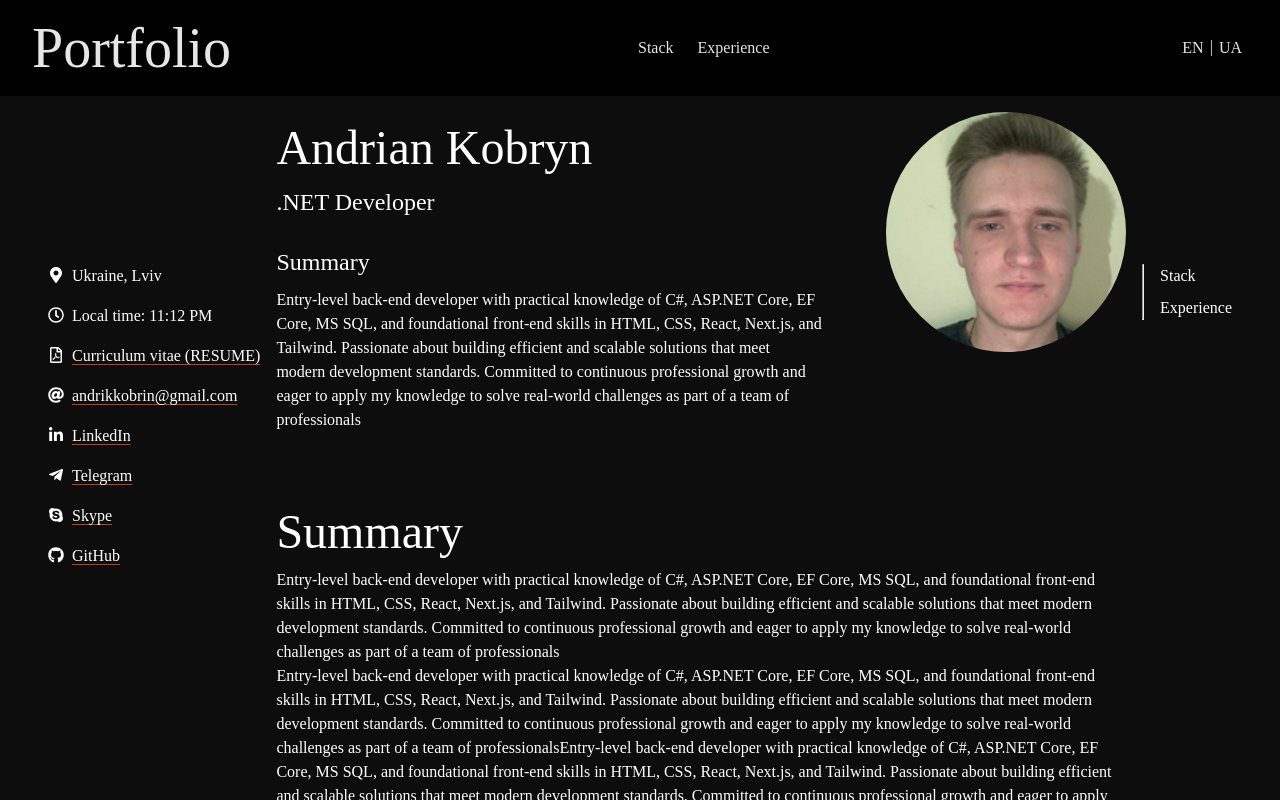
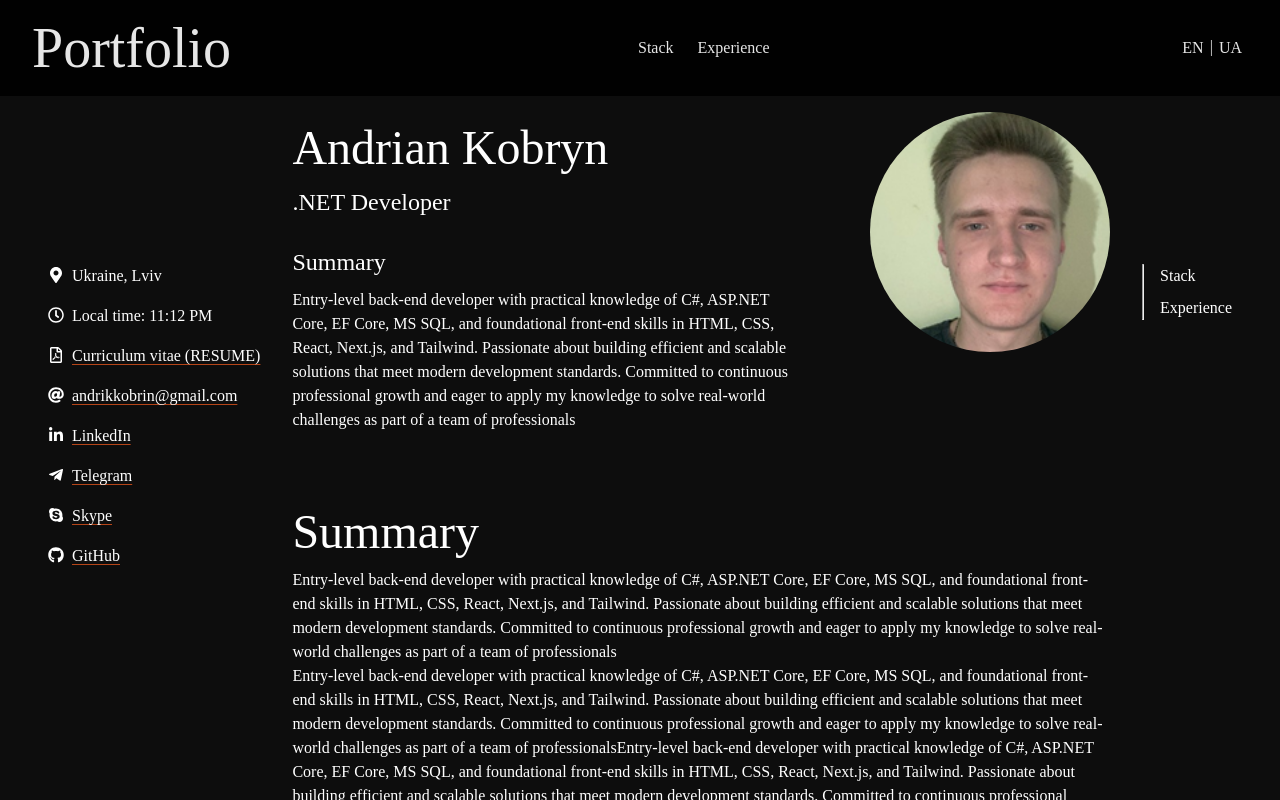
Before and after one commit to TheEnemy25/TheEnemy25, a React (Vite) app: page / in a window 1280 px wide. Built offline with nearby package versions, Linux system fonts and the light colour scheme; a web font is replaced by a local one.

Commit message:
styles: Added max-width and margin in Footer. Added gap and max-width in App

```diff
--- a/src/App.scss
+++ b/src/App.scss
@@ -8,13 +8,13 @@
     grid-template-columns: auto 1fr auto;
     grid-template-rows: auto 1fr auto;
     min-height: 100vh;
-    gap: 16px;
+    gap: 16px 32px;
 }
 
 .main {
     display: flex; //necessarily if there is a display grid then the main container begins to stretch
     flex-direction: column;
-    max-width: 1440px;
+    max-width: 1280px;
     margin: 0 auto;
     flex: 1 1 auto;
     grid-area: main;
--- a/src/components/footer/Footer.scss
+++ b/src/components/footer/Footer.scss
@@ -6,9 +6,10 @@
     width: 100%;
     flex-direction: column;
     grid-area: footer;
+    max-width: 1280px;
 
     hr {
+        margin: 0 0 10px 0;
         width: 100%;
-        height: 2px;
     }
 }
```
